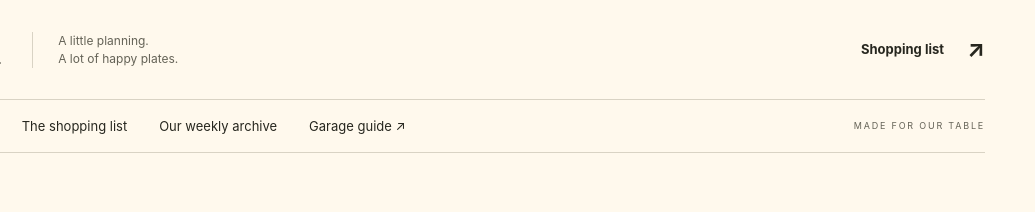
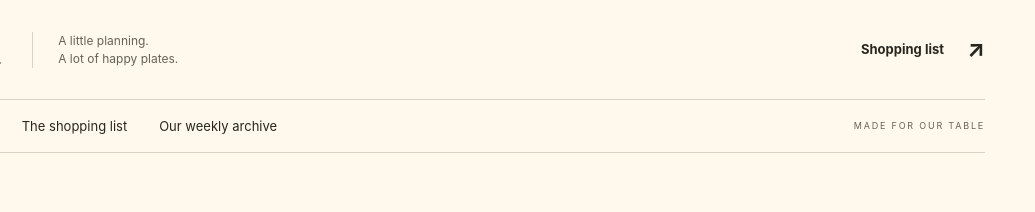
Before and after one commit to swarm-intelligence-ai/patto_family_dinners, a website with bundled scripts: page index.html in a window 1280 px wide. Shown: the top 212 px of the page, 245-1280 px from the left. Built offline with nearby package versions, Linux system fonts and the light colour scheme.

Commit message:
Remove garage guide from Patto Family Social navigation

```diff
--- a/index.html
+++ b/index.html
@@ -18,7 +18,7 @@
   </header>
   <nav class="nav wrap" aria-label="Main navigation">
     <a href="#week" data-nav="week">This week</a><a href="#recipes" data-nav="recipes">The cookbook</a><a href="#groceries" data-nav="groceries">The shopping list</a><a href="#archive" data-nav="archive">Our weekly archive</a>
-    <a href="./workshop/touareg-rear-brakes/" aria-label="Open Touareg rear brakes workshop guide">Garage guide ↗</a><span class="nav-note">MADE FOR OUR TABLE</span>
+    <span class="nav-note">MADE FOR OUR TABLE</span>
   </nav>
   <main id="main" class="wrap" tabindex="-1"><p class="loading">Setting the table…</p></main>
   <footer class="wrap"><a class="footer-brand" href="#week">The Patto Family Social</a><span>Good food. Our people. Repeat.</span><button class="text-button" id="about-button">About our cookbook</button></footer>
```
